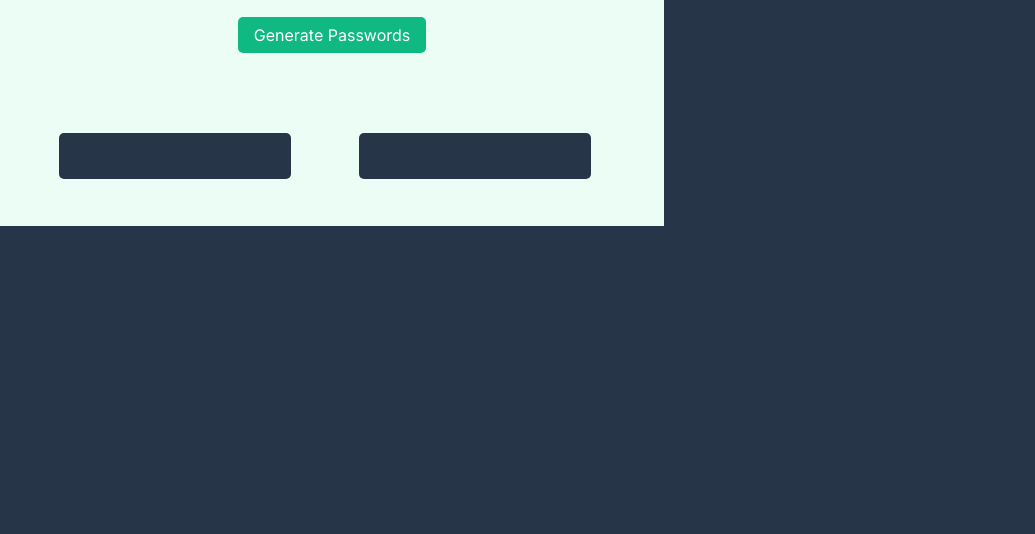
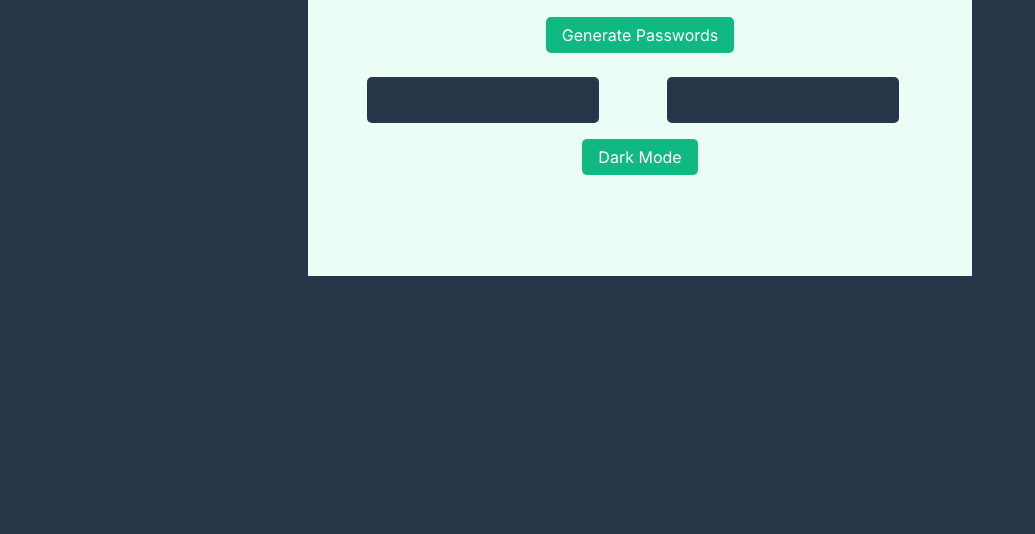
Before and after one commit to AdekolaToniloba/Password-generator, a plain HTML site: page index.html in a window 1280 px wide. Shown: the part 266-800 px from the top of the page, without its empty margins (0-1035 px from the left). Drawn offline with Linux system fonts and the light colour scheme.

Commit message:
cleaned things up

```diff
--- a/index.html
+++ b/index.html
@@ -7,7 +7,7 @@
     <title>PassWodr</title>
   </head>
   <body>
-    <div class="container">
+    <div class="container center">
       <div class="text">
         <h1>Generate a <span>random password</span></h1>
         <p>Never use an insecure password again.</p>
@@ -28,6 +28,10 @@
         <!-- <input type="text" name="passwordOne" id="passwordOne" />
         <input type="text" name="passwordTwo" id="passwordTwo" /> -->
       </div>
+      <div class="buttons btn">
+        <button type="submit" onclick="toggleDarkMode()">
+          Dark Mode
+        </button>
     </div>
   </body>
   <script src="script.js"></script>
--- a/script.js
+++ b/script.js
@@ -35,6 +35,10 @@ function showPassword() {
 
 }
 
+function toggleDarkMode() {
+    var element = document.body;
+    element.classList.toggle("darkmode");
+}
 
 function copyPassword() {
     let copyText = [passOneEl, passTwoEl]
--- a/style.css
+++ b/style.css
@@ -9,13 +9,37 @@ body {
     background: #273549;
 
 }
+
+.darkmode {
+    /* margin-top: 2rem; */
+    /* background: #000; */
+    .container, .dark {
+        background: #1F2937;
+    color: #fff;
+
+    }
+}
+
+.btn {
+    margin-top: 0.5rem;
+    /* margin-bottom: 2rem; */
+}
 .container {
     max-width: 600px;
-    height: 300px;
+    min-height: 350px;
     padding: 2rem;
     margin-top: 8rem;
     background: #ECFDF5;
+}
 
+.center {
+
+    margin: 8rem auto;
+}
+
+.text {
+    /* max-width: 65%; */
+    text-align: center;
 }
 
 h1 {
@@ -50,7 +74,7 @@ button {
     font-weight: normal;
     border-radius: 5px;
     border: none;
-    margin-bottom: 2rem;
+    margin-bottom: 0.5rem;
 }
 
 input {
@@ -66,7 +90,8 @@ input {
     display: flex;
     align-items: center;
     justify-content: space-around;
-    margin-top: 3rem;
+    margin-top: 1rem;
+    margin-bottom: 1rem;
 }
 
 #passwordOne, #passwordTwo {
```
